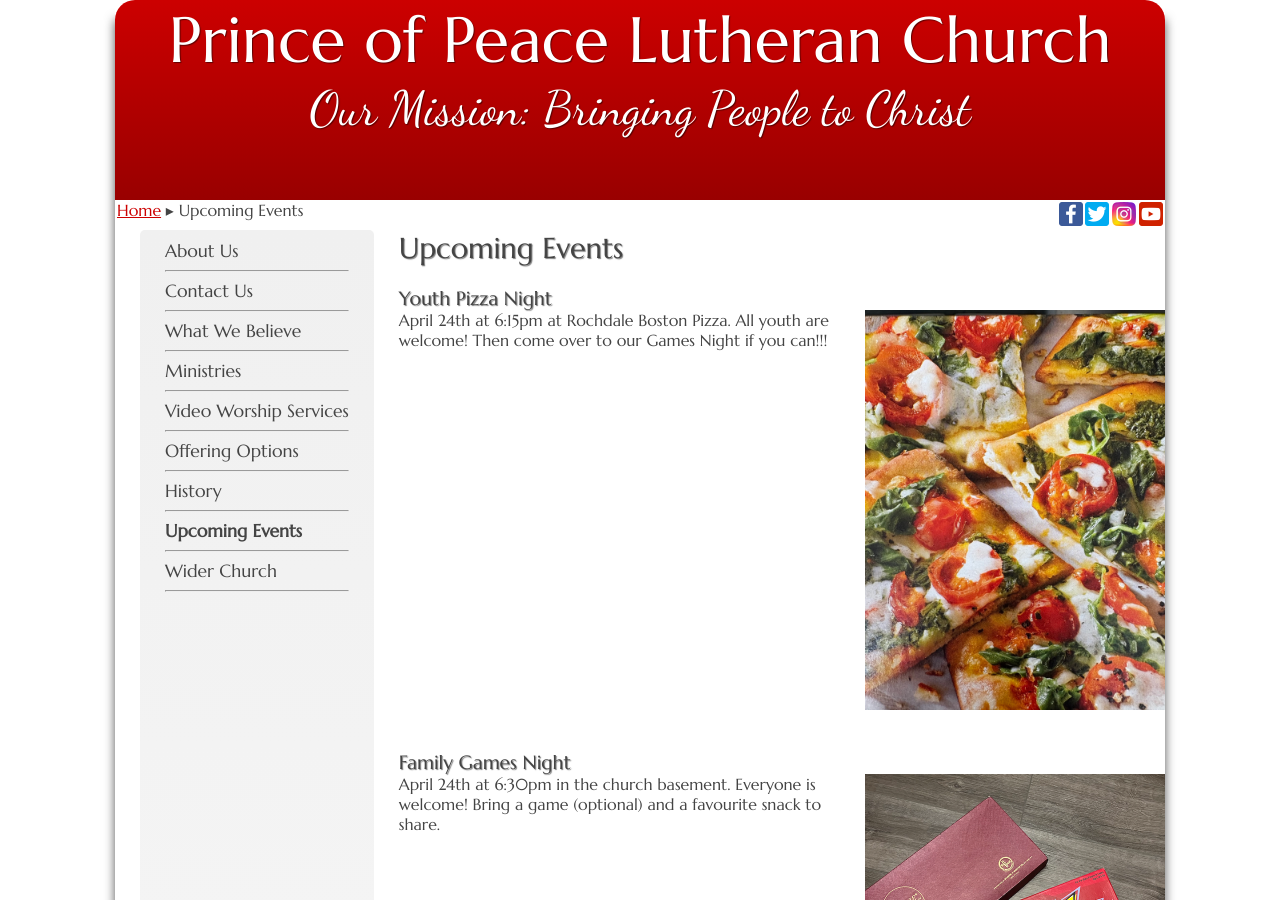
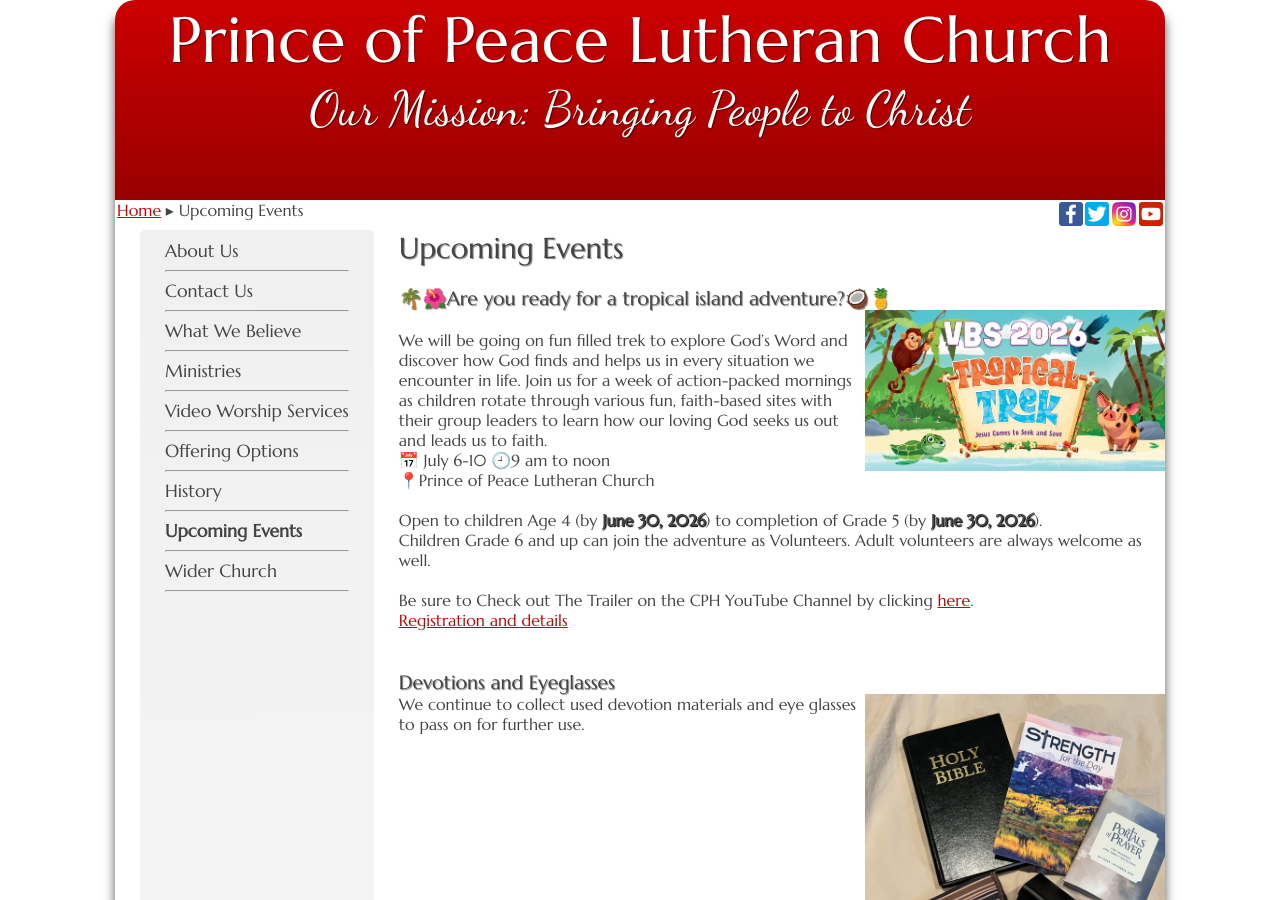
Before and after one commit to weslowsk/princeofpeace, a Jekyll site: the page built from events.html, in a window 1280 px wide and 900 px high. Built offline with Jekyll 4.4.1, drawn with Linux system fonts in a browser that asks for light colours.

Commit message:
remove past events

```diff
--- a/events.html
+++ b/events.html
@@ -7,35 +7,6 @@ order: 8
 
 <h1>Upcoming Events</h1>
 <br/>
-
-<h2>Youth Pizza Night</h2>
-<img src="{{site.baseurl}}/images/pizza.jpeg" width="300" alt="" style="float: right">
-<p>
-April 24th at 6:15pm at Rochdale Boston Pizza. All youth are welcome! Then come over to our Games Night if you can!!!
-</p>
-<br/><br/>
-<br/><br/>
-<br/><br/>
-<br/><br/>
-<br/><br/>
-<br/><br/>
-<br/><br/>
-<br/><br/>
-<br/><br/>
-<br/><br/>
-<h2>Family Games Night</h2>
-<img src="{{site.baseurl}}/images/game_night1.png" width="300" alt="" style="float: right">
-<p>
-April 24th at 6:30pm in the church basement. Everyone is welcome! Bring a game (optional) and a favourite snack to share.
-</p>
-<br/><br/>
-<br/><br/>
-<br/><br/>
-<br/><br/>
-<br/><br/>
-<br/><br/>
-<br/><br/>
-
 
 <h2>🌴🌺Are you ready for a tropical island adventure?🥥🍍</h2>
 <img src="{{site.baseurl}}/images/VBS2026.jpg" width="300" alt="" style="float: right">
```
